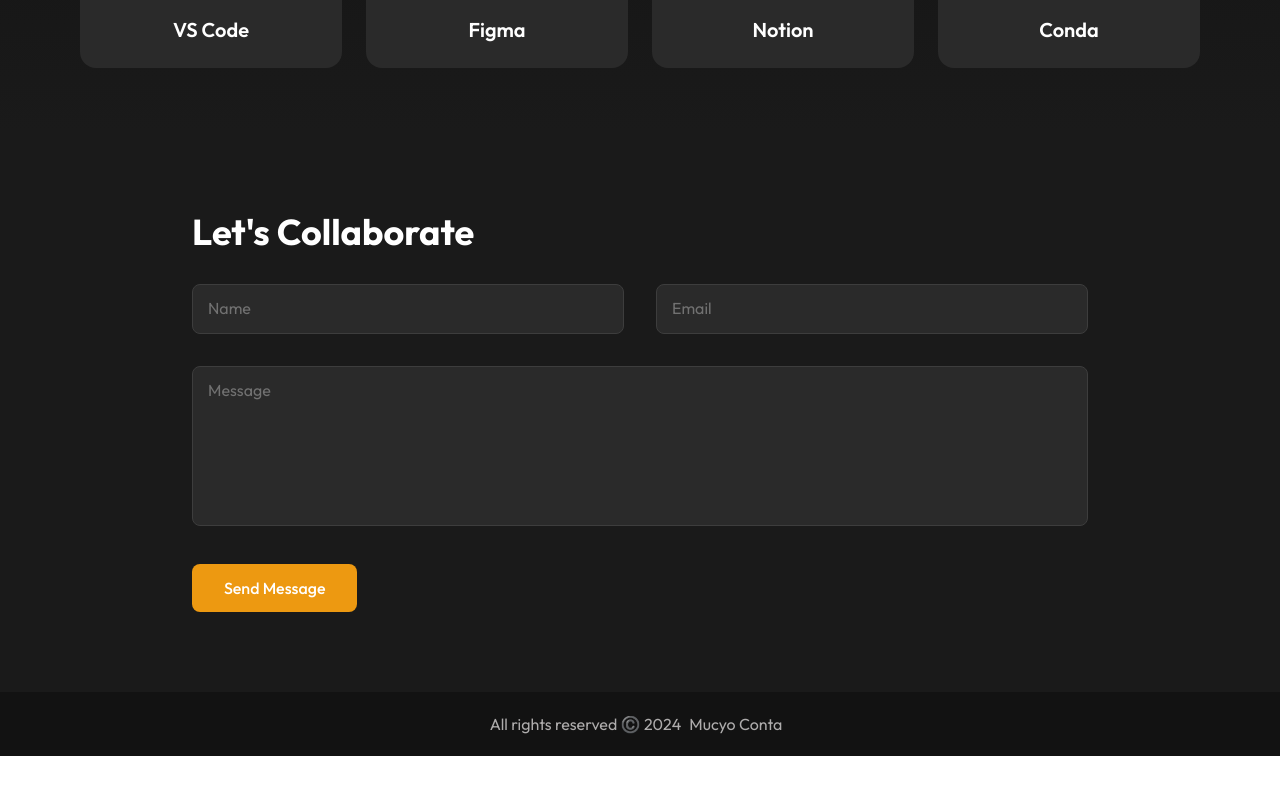
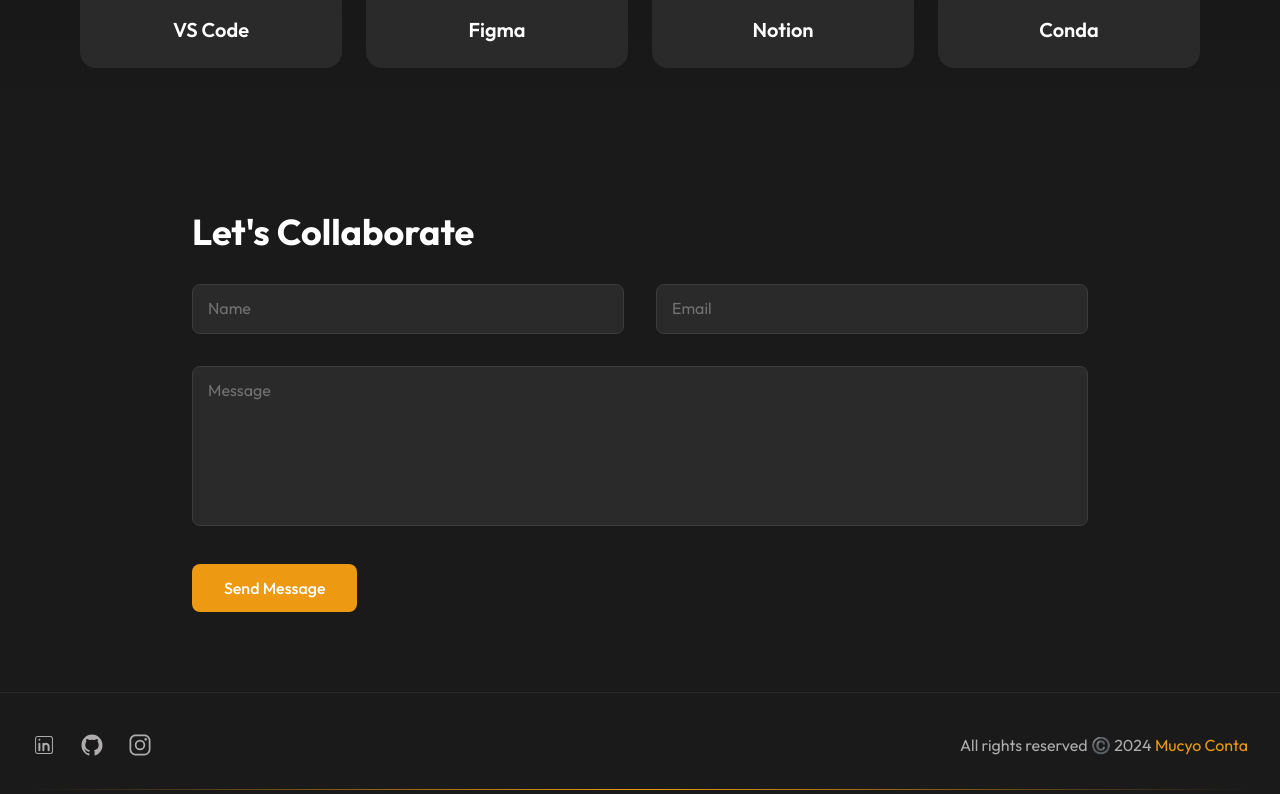
Before and after one commit to conta09/my-app, a Next.js app: page / in a window 1280 px wide. Shown: the part 2383-3177 px from the top of the page. Before the commit the page ends 3139 px from the top, so only its background shows below. Built offline with nearby package versions, Linux system fonts and the light colour scheme.

Commit message:
modern footer

```diff
--- a/app/components/ContactSection.tsx
+++ b/app/components/ContactSection.tsx
@@ -11,7 +11,7 @@ const ContactSection = () => {
 
   const handleSubmit = async (e: React.FormEvent) => {
     e.preventDefault();
-    // Add your form submission logic here
+    // MONGODB_URI=mongodb+srv://gblue1899:efQfRncEjHrCTvCk@cluster0.py0kkcl.mongodb.net/omegabot
     setSubmitted(true);
     setTimeout(() => setSubmitted(false), 3000);
   };
--- a/app/components/Footer.tsx
+++ b/app/components/Footer.tsx
@@ -1,12 +1,64 @@
 import React from "react";
+import { motion } from "framer-motion";
+import { CiLinkedin } from "react-icons/ci";
+import { IoLogoGithub } from "react-icons/io5";
+import { IoLogoInstagram } from "react-icons/io5";
 
 const Footer = () => {
   return (
-    <footer >
-      <p className="text-[#aeacac] text-center py-5">All rights reserved ©️ 2024
-      < a className="mx-2 hover:text-[#ED9911]" href="https://www.linkedin.com/in/mucyo-conta-54619a171/">Mucyo Conta</a>
-      </p>
-    </footer>
+    <motion.footer
+      initial={{ opacity: 0, y: 20 }}
+      whileInView={{ opacity: 1, y: 0 }}
+      transition={{ duration: 0.5 }}
+      viewport={{ once: true }}
+      className="bg-[#1a1a1a] border-t border-[#2a2a2a] py-10"
+    >
+      <div className="max-w-7xl mx-auto px-6 lg:px-8">
+        <div className="flex flex-col lg:flex-row items-center justify-between space-y-6 lg:space-y-0">
+          {/* Social Links */}
+          <div className="flex space-x-6">
+            <motion.a
+              whileHover={{ scale: 1.1 }}
+              whileTap={{ scale: 0.9 }}
+              href="https://www.linkedin.com/in/mucyo-conta-54619a171/"
+              className="text-[#aeacac] hover:text-[#ED9911] transition-colors duration-300"
+            >
+              <CiLinkedin className="w-6 h-6" />
+            </motion.a>
+            <motion.a
+              whileHover={{ scale: 1.1 }}
+              whileTap={{ scale: 0.9 }}
+              href="https://github.com/conta09"
+              className="text-[#aeacac] hover:text-[#ED9911] transition-colors duration-300"
+            >
+              <IoLogoGithub className="w-6 h-6" />
+            </motion.a>
+            <motion.a
+              whileHover={{ scale: 1.1 }}
+              whileTap={{ scale: 0.9 }}
+              href="https://www.instagram.com/conta__m/"
+              className="text-[#aeacac] hover:text-[#ED9911] transition-colors duration-300"
+            >
+              <IoLogoInstagram className="w-6 h-6" />
+            </motion.a>
+          </div>
+
+          {/* Copyright Text */}
+          <p className="text-[#aeacac] text-center lg:text-left">
+            All rights reserved ©️ 2024{" "}
+            <a
+              href="https://www.linkedin.com/in/mucyo-conta-54619a171/"
+              className="text-[#ED9911] hover:text-[#ffbf69] transition-colors duration-300"
+            >
+              Mucyo Conta
+            </a>
+          </p>
+        </div>
+
+        {/* Optional: Add a subtle gradient line */}
+        <div className="mt-8 h-px bg-gradient-to-r from-transparent via-[#ED9911] to-transparent" />
+      </div>
+    </motion.footer>
   );
 };
 
```
